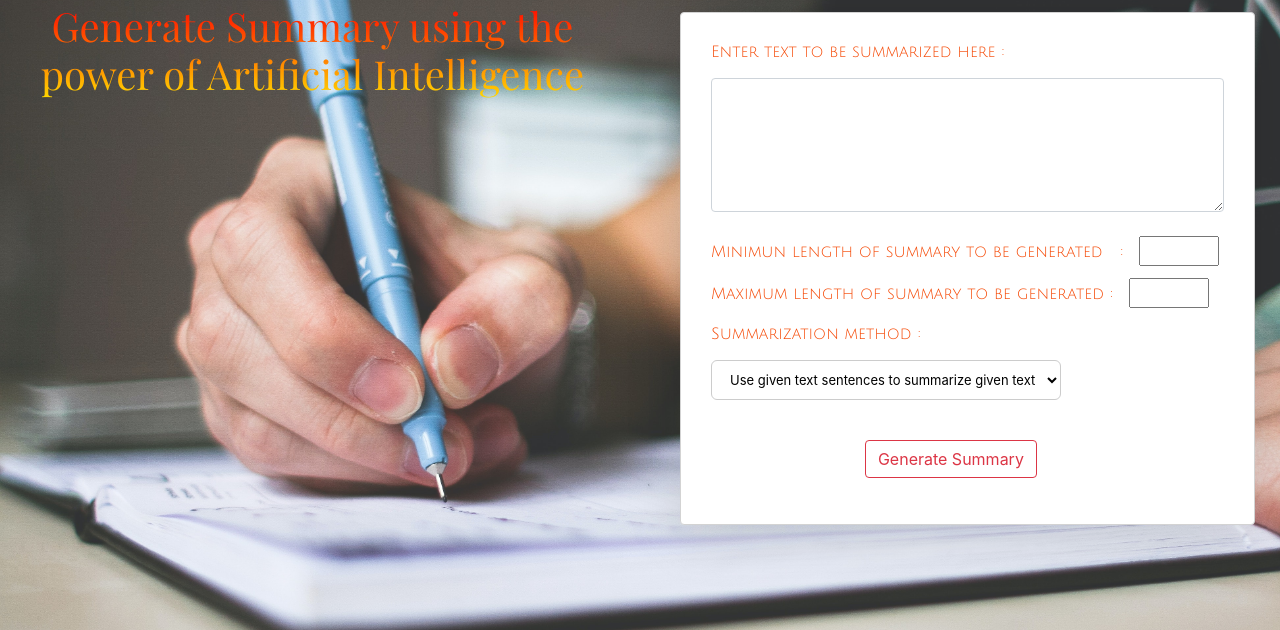
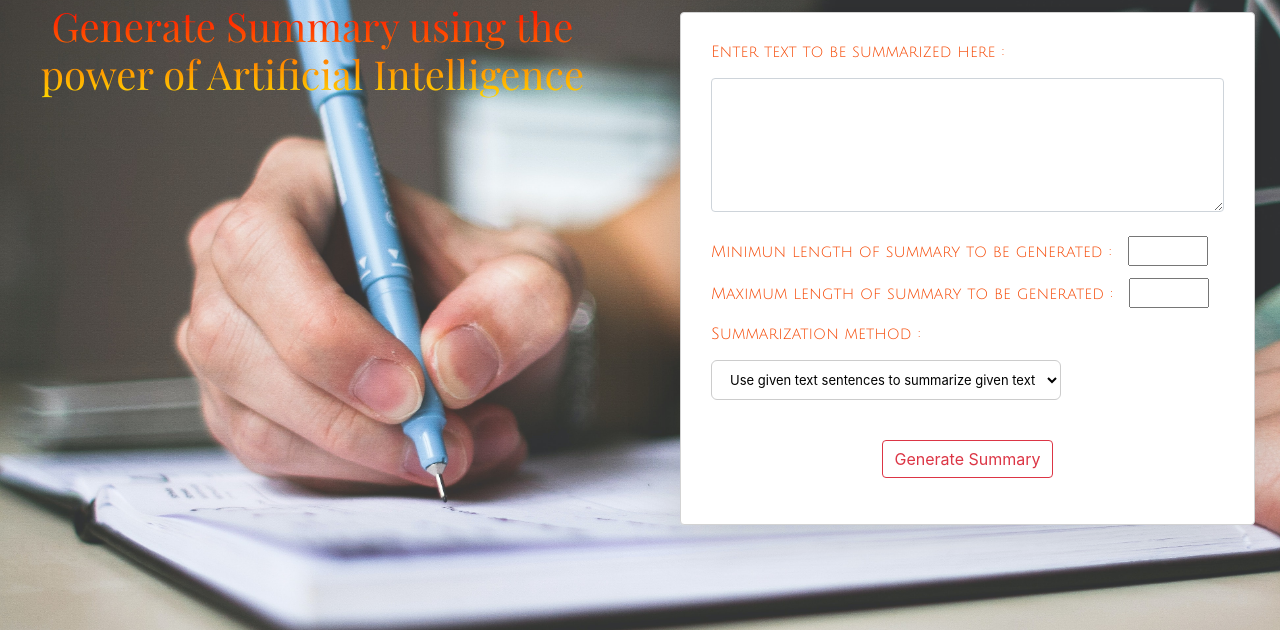
Before and after one commit to neilsaxena/Summarizer-App, a Flask app: page / in a window 1280 px wide. Shown: the part 46-676 px from the top of the page. Run offline with Flask 2, Linux system fonts and the light colour scheme; some libraries are stand-ins or nearby versions.

Commit message:
UI changes

```diff
--- a/summarizerapp/static/main.css
+++ b/summarizerapp/static/main.css
@@ -57,6 +57,7 @@ h3 {
 
 #main_button {
   margin: auto;
+  text-align: center;
   width: 40%;
 }
 
--- a/summarizerapp/templates/home.html
+++ b/summarizerapp/templates/home.html
@@ -57,8 +57,7 @@
                     <br />
                     <label for="min_len_id">
                       <h4>
-                        Minimun length of summary to be generated &nbsp; :
-                        &nbsp;
+                        Minimun length of summary to be generated : &nbsp;
                       </h4></label
                     >
                     <input
```
